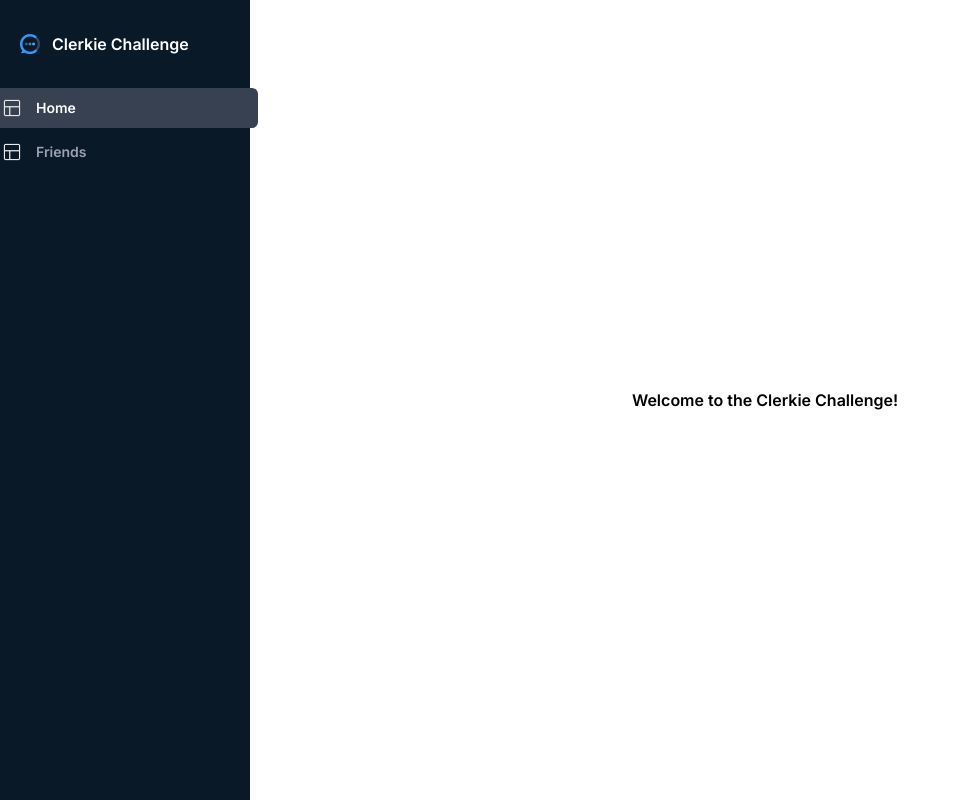
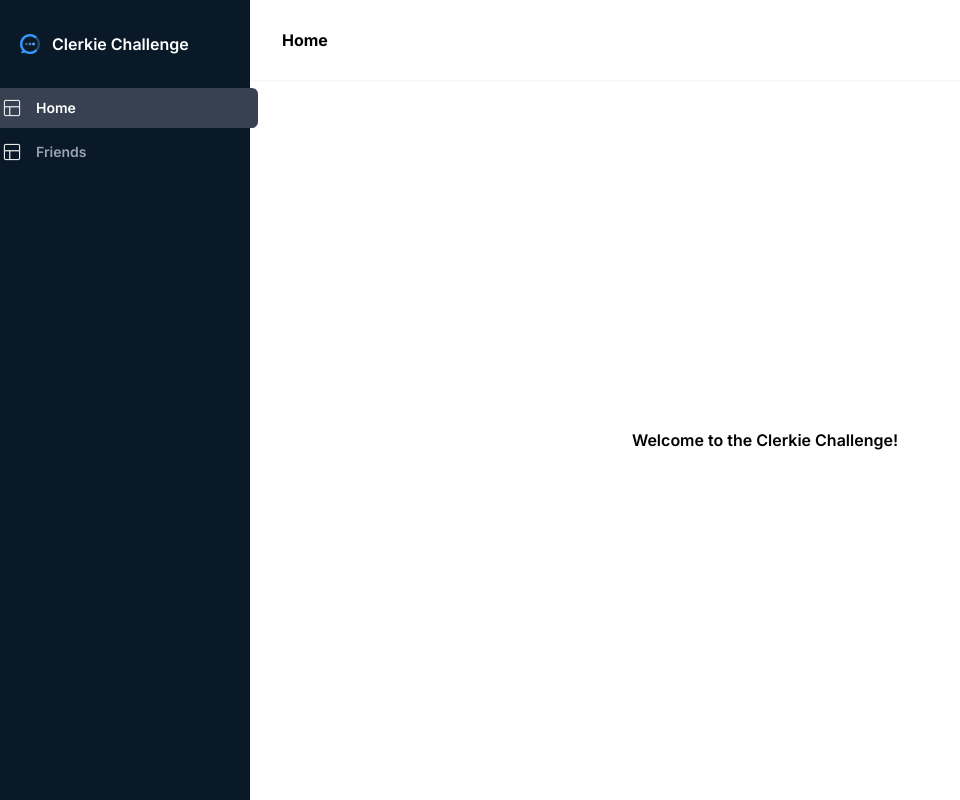
Before and after one commit to kalarisng/clerkie-infinite-scrolling-app, a Next.js app: page / in a window 1280 px wide. Shown: the whole page, without its empty margins (0-960 px from the left). Built offline with nearby package versions, Linux system fonts and the light colour scheme.

Commit message:
Add header component

```diff
--- /dev/null
+++ b/app/components/Header.tsx
@@ -0,0 +1,22 @@
+"use client";
+import { usePathname } from "next/navigation";
+const Header = () => {
+  const pathname = usePathname();
+
+  // determine the current page based on path name
+  const isHomePage = pathname === "/";
+  const isFriendsPage = pathname === "/friends";
+
+  return (
+    <header className="flex-1 bg-white text-black font-bold h-20 w-full flex items-center justify-center pl-8 shadow-sm">
+      <div className="container">
+        <div>
+          {isHomePage && "Home"}
+          {isFriendsPage && "Friends"}
+        </div>
+      </div>
+    </header>
+  );
+};
+
+export default Header;
--- a/app/components/Sidebar.tsx
+++ b/app/components/Sidebar.tsx
@@ -21,8 +21,6 @@ const Sidebar = () => {
       current: `${segment}` === "friends",
     },
   ];
-
-  console.log(segment);
 
   return (
     <div className="h-screen w-[15.625rem] bg-sidebar-blue text-white sidebar font-semibold sticky top-0">
--- a/app/layout.tsx
+++ b/app/layout.tsx
@@ -2,6 +2,7 @@ import type { Metadata } from "next";
 import { Inter } from "next/font/google";
 import "./globals.css";
 import Sidebar from "./components/Sidebar";
+import Header from "./components/Header";
 
 const inter = Inter({ subsets: ["latin"] });
 
@@ -19,10 +20,15 @@ export default function RootLayout({
     <html lang="en">
       <body className={inter.className}>
         <div className="flex">
-          <div>
+          <div className="sticky">
             <Sidebar />
           </div>
-          <div className="flex-1">{children}</div>
+          <div className="flex-1 flex flex-col">
+            <div className="sticky top-0">
+              <Header />
+            </div>
+            <div className="flex-1">{children}</div>
+          </div>
         </div>
       </body>
     </html>
```
